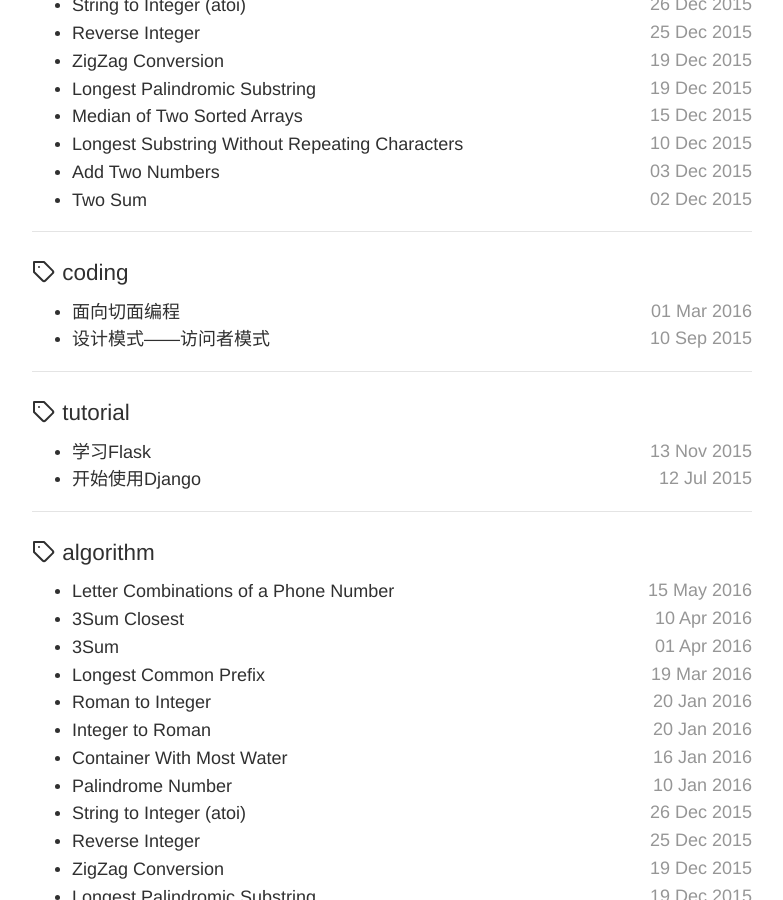
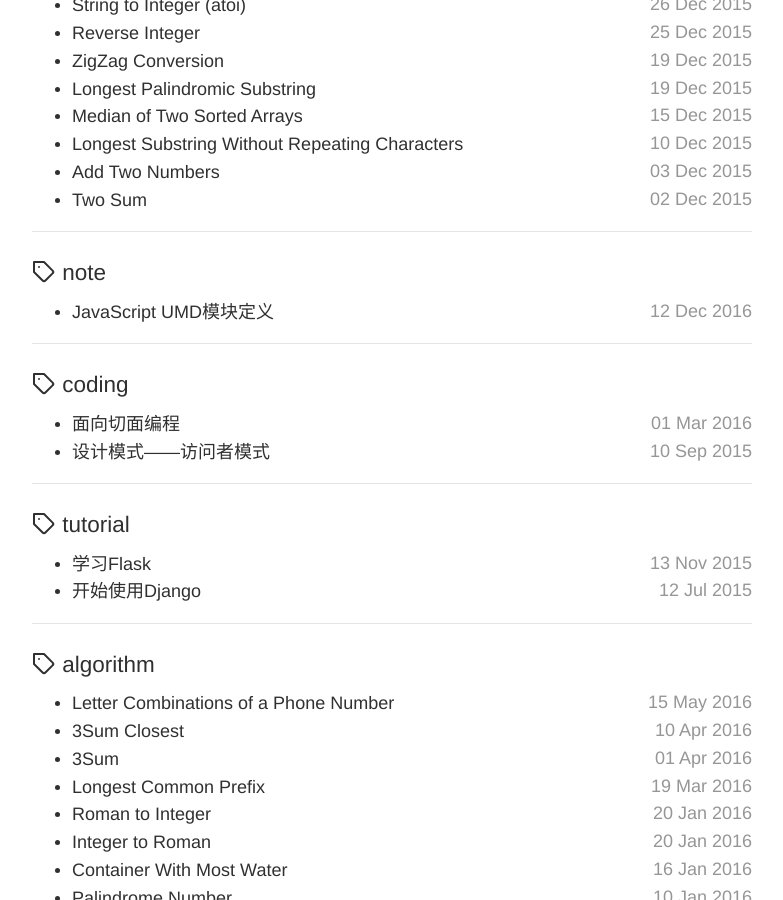
Before and after one commit to skylerlee/codelet, a Jekyll site: the page built from tags.html, in a window 1280 px wide and 900 px high, scrolled down 1833 px. Shown: the whole window, without its empty margins (248-1031 px from the left). Built offline with Jekyll 4.4.1, drawn with Linux system fonts in a browser that asks for light colours.

Commit message:
Update tag

```diff
--- a/_posts/2016-12-12-javascript-umd.md
+++ b/_posts/2016-12-12-javascript-umd.md
@@ -3,7 +3,7 @@
 title: JavaScript UMD模块定义
 date: 2016-12-12 20:33:19 +0800
 tags:
-  - notebook
+  - note
   - frontend
   - javascript
 ---
```
